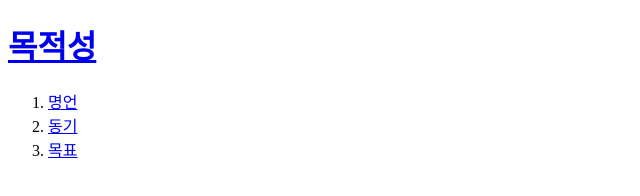
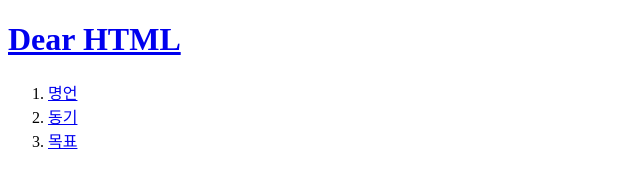
Before and after one commit to Jin19121/attempt1, a plain HTML site: page index.html in a window 1280 px wide. Shown: the whole page, without its empty margins (0-640 px from the left). Drawn offline with Linux system fonts and the light colour scheme.

Commit message:
Update index.html

```diff
--- a/index.html
+++ b/index.html
@@ -6,7 +6,7 @@
 </head>
 
 <body>
-  <h1> <a href="index.html">목적성 </a> </h1>
+  <h1> <a href="index.html"> Dear HTML </a> </h1>
  <ol>
    <li> <a href="1.html">명언</a> </li>
    <li> <a href="2.html">동기</a> </li>
```
